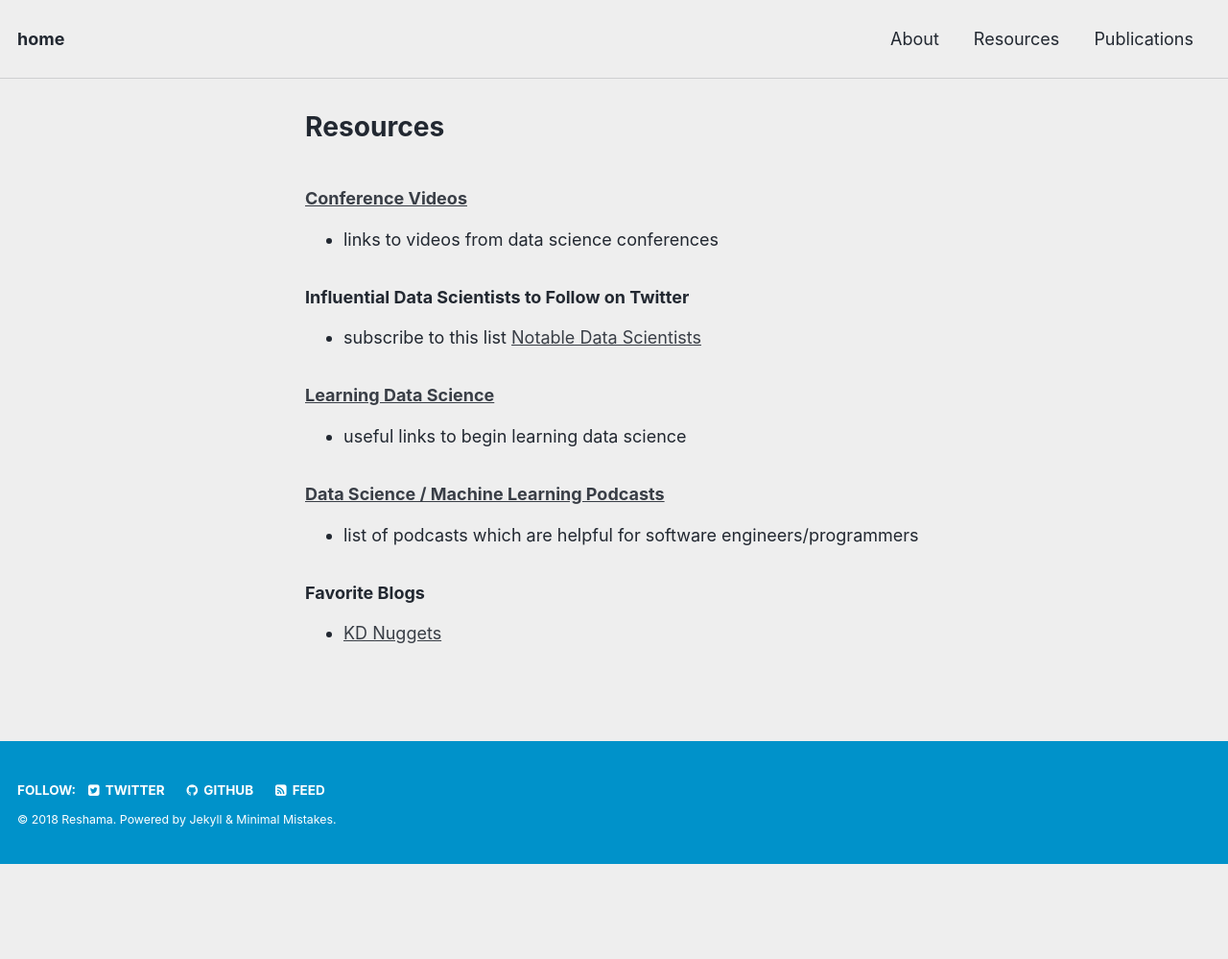
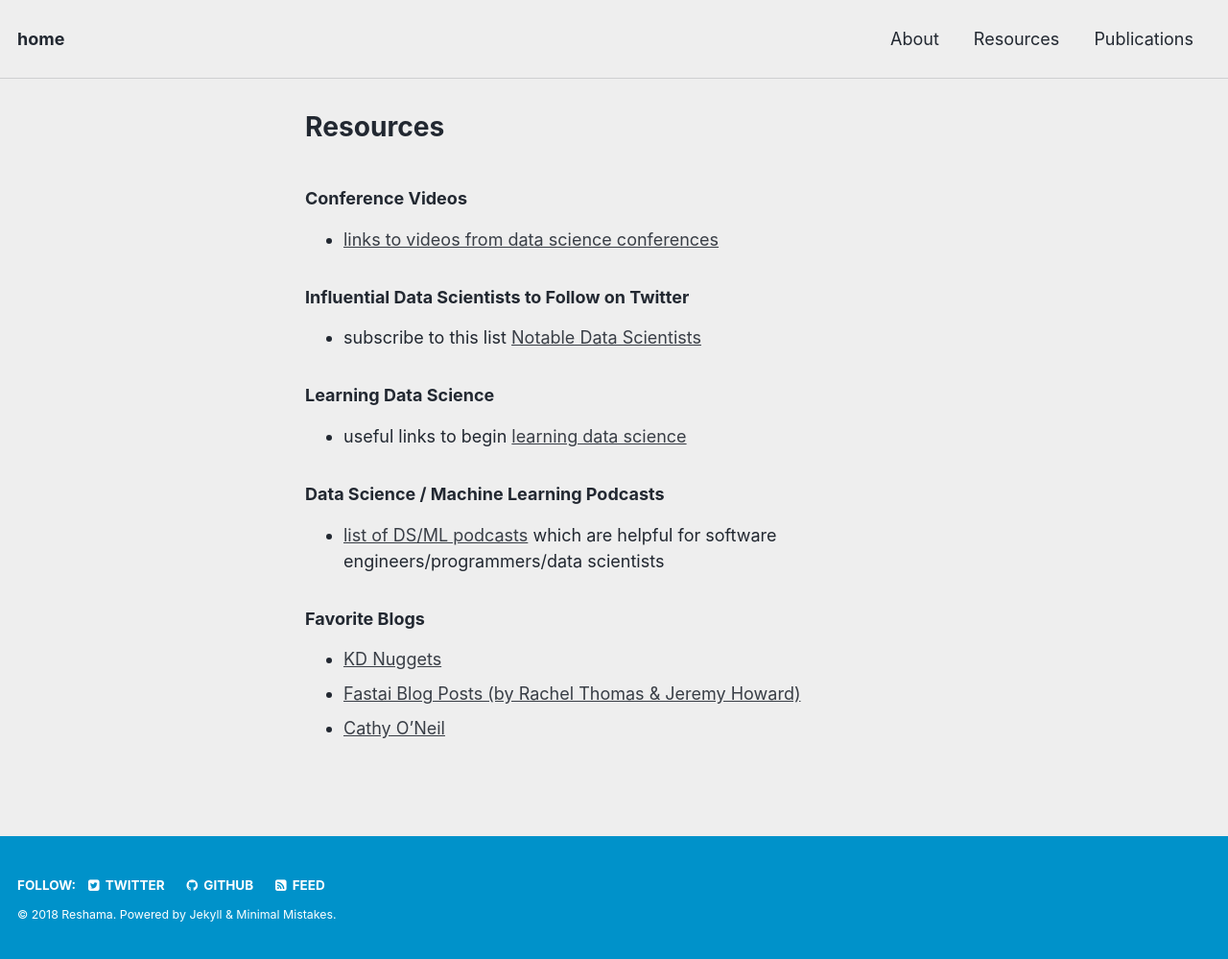
Before and after one commit to reshamas/reshamas.github.io, a Jekyll site: the page built from resources/index.md, in a window 1280 px wide. Shown: the whole page at 96% size. Built offline with Jekyll 4.4.1, drawn with Linux system fonts in a browser that asks for light colours; before the commit the page ends 900 px from its top, so only the background shows below that.

Commit message:
Update index.md

```diff
--- a/resources/index.md
+++ b/resources/index.md
@@ -6,17 +6,19 @@
 ---
 
 
-### [Conference Videos](conf_videos.md)
-* links to videos from data science conferences
+### Conference Videos
+* [links to videos from data science conferences]((conf_videos.md))
 
 ### Influential Data Scientists to Follow on Twitter
 * subscribe to this list [Notable Data Scientists](https://twitter.com/reshamas/lists/notable-data-scientists/members)
 
-### [Learning Data Science](ds_learning.md)
-* useful links to begin learning data science
+### Learning Data Science
+* useful links to begin [learning data science](ds_learning.md)
 
-### [Data Science / Machine Learning Podcasts](https://github.com/rShetty/awesome-podcasts#data-sciencemachine-learning)
-* list of podcasts which are helpful for software engineers/programmers
+### Data Science / Machine Learning Podcasts
+* [list of DS/ML podcasts]((https://github.com/rShetty/awesome-podcasts#data-sciencemachine-learning)) which are helpful for software engineers/programmers/data scientists
 
 ### Favorite Blogs
 * [KD Nuggets](https://www.kdnuggets.com)
+* [Fastai Blog Posts (by Rachel Thomas & Jeremy Howard)](http://www.fast.ai/topics/)
+* [Cathy O'Neil](https://mathbabe.org)
```
